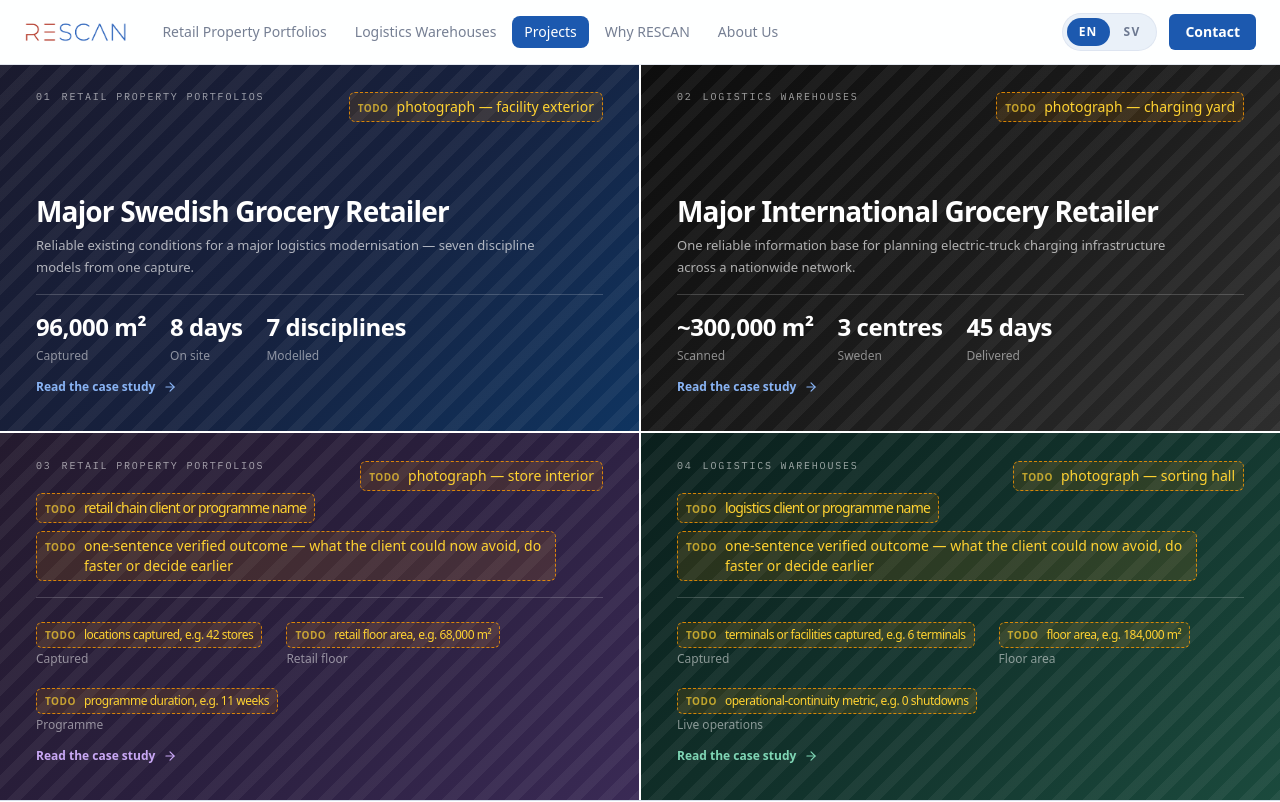
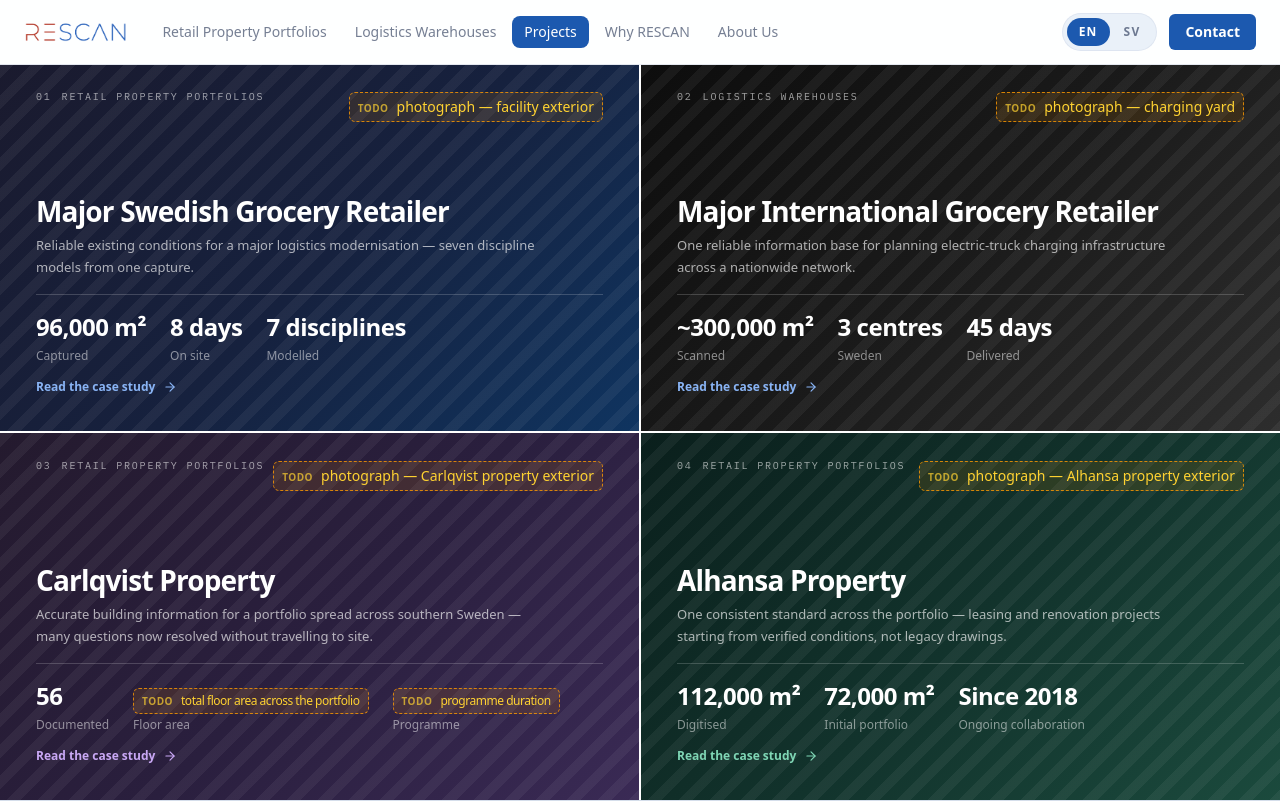
Before and after one commit to SzakacsTomi/rescan, a Next.js app: page /en/projects in a window 1280 px wide. Shown: the top 802 px of the page. Built offline with nearby package versions, Linux system fonts and the light colour scheme.

Commit message:
refactor: enhancements & updated projects section

```diff
--- a/app/components/organisms/sector/CarouselHero.tsx
+++ b/app/components/organisms/sector/CarouselHero.tsx
@@ -19,7 +19,7 @@
 const MIN_W = 240;
 const MAX_W = 360;
 const GAP = 4;
-const MAX_IMAGES = 24;
+const MAX_IMAGES = 48;
 
 const ROW_CONFIGS = [{ duration: "200s" }, { duration: "140s" }, { duration: "201s" }];
 
@@ -28,19 +28,24 @@
   return MIN_W + Math.round((hash / 999) * (MAX_W - MIN_W));
 }
 
-/** Every row gets the full image list, just rotated to a different start, so a small
- *  Cloudinary folder still reads as a dense, continuous strip in each row rather than
- *  thinning out three ways. */
+/** Splits the image list into one disjoint group per row (round-robin by index) so the
+ *  same photo never scrolls past twice at once — each row reads as its own strip. */
+function partitionByRow(images: string[], rowCount: number): string[][] {
+  const groups: string[][] = Array.from({ length: rowCount }, () => []);
+  images.forEach((src, i) => groups[i % rowCount].push(src));
+  return groups;
+}
+
+/** A row's own group is doubled back to back so translating by exactly -50% (the
+ *  `marquee` keyframe) loops it seamlessly. */
 function buildRow(images: string[], rowIdx: number) {
-  const rotated = [...images.slice(rowIdx), ...images.slice(0, rowIdx)];
-  const safe = rotated.length > 0 ? rotated : images;
   return [
-    ...safe.map((src, i) => ({
+    ...images.map((src, i) => ({
       src,
       id: `r${rowIdx}-a-${i}`,
       width: seededWidth(rowIdx * 100 + i),
     })),
-    ...safe.map((src, i) => ({
+    ...images.map((src, i) => ({
       src,
       id: `r${rowIdx}-b-${i}`,
       width: seededWidth(rowIdx * 100 + i),
@@ -74,10 +79,11 @@
   images,
 }: CarouselHeroProps) => {
   const limitedImages = images.slice(0, MAX_IMAGES);
+  const imageGroups = partitionByRow(limitedImages, ROW_CONFIGS.length);
 
   const rows = ROW_CONFIGS.map((cfg, rowIdx) => ({
     ...cfg,
-    track: buildRow(limitedImages, rowIdx),
+    track: buildRow(imageGroups[rowIdx], rowIdx),
   }));
 
   return (
@@ -117,7 +123,7 @@
       </div>
 
       <div className="relative h-72 overflow-hidden bg-ink sm:h-96 lg:absolute lg:inset-y-0 lg:right-0 lg:left-[56%] lg:h-auto">
-        <div className="absolute inset-0 flex flex-col gap-1 py-1">
+        <div className="absolute inset-0 flex flex-col gap-1">
           {rows.map((row) => (
             <div key={row.duration} className="relative flex-1 overflow-hidden">
               <div
--- a/app/globals.css
+++ b/app/globals.css
@@ -185,6 +185,13 @@
   --ring: oklch(0.476 0.150 258);
 }
 
+/* CarouselHero's track is the image list rendered twice back to back (see
+   CarouselHero.tsx's buildRow), so translating exactly half its width loops seamlessly. */
+@keyframes marquee {
+  from { transform: translateX(0) }
+  to { transform: translateX(-50%) }
+}
+
 /* Pixel distance rather than -50% keeps this on the compositor thread in every browser —
    percentage transforms force a layout read on each frame in some engines, which is what
    made the old logo marquee stutter. The distance comes from a measured DOM width via a
--- a/config/projects.ts
+++ b/config/projects.ts
@@ -24,14 +24,15 @@
 };
 
 /** The 2×2 the Projects design opens with, in the order it draws them — always four
- *  tiles, one per project. Two carry the design's own stand-in copy rather than
- *  delivered work; their title, body, stats and photo hint stay `[[TODO: …]]` until
- *  the client supplies them, but the tile itself is never hidden. */
+ *  tiles, one per project. Three retail-property portfolios and one logistics
+ *  placeholder: case2 and case3 are both real Retail Property Portfolios case studies
+ *  (Carlqvist, Alhansa) rather than one of each sector, because no logistics-warehouse
+ *  case study exists yet — inventing one to keep a 2/2 split would misrepresent the work. */
 export const caseStudies: CaseStudyConfig[] = [
   { id: "case0", sector: "retail", gradient: DEEP_BLUE_GRADIENT, accent: "#89b4f5" },
   { id: "case1", sector: "logistics", gradient: CHARCOAL_GRADIENT, accent: "#89b4f5" },
   { id: "case2", sector: "retail", gradient: VIOLET_GRADIENT, accent: "#c9a8f5" },
-  { id: "case3", sector: "logistics", gradient: EVERGREEN_GRADIENT, accent: "#7fd6b5" },
+  { id: "case3", sector: "retail", gradient: EVERGREEN_GRADIENT, accent: "#7fd6b5" },
 ];
 
 /**
--- a/messages/en.json
+++ b/messages/en.json
@@ -394,37 +394,37 @@
         }
       },
       "case2": {
-        "title": "[[TODO: retail chain client or programme name]]",
-        "body": "[[TODO: one-sentence verified outcome — what the client could now avoid, do faster or decide earlier]]",
-        "photoHint": "[[TODO: photograph — store interior]]",
+        "title": "Carlqvist Property",
+        "body": "Accurate building information for a portfolio spread across southern Sweden — many questions now resolved without travelling to site.",
+        "photoHint": "[[TODO: photograph — Carlqvist property exterior]]",
         "stat0": {
-          "value": "[[TODO: locations captured, e.g. 42 stores]]",
-          "label": "Captured"
+          "value": "56",
+          "label": "Documented"
         },
         "stat1": {
-          "value": "[[TODO: retail floor area, e.g. 68,000 m²]]",
-          "label": "Retail floor"
+          "value": "[[TODO: total floor area across the portfolio]]",
+          "label": "Floor area"
         },
         "stat2": {
-          "value": "[[TODO: programme duration, e.g. 11 weeks]]",
+          "value": "[[TODO: programme duration]]",
           "label": "Programme"
         }
       },
       "case3": {
-        "title": "[[TODO: logistics client or programme name]]",
-        "body": "[[TODO: one-sentence verified outcome — what the client could now avoid, do faster or decide earlier]]",
-        "photoHint": "[[TODO: photograph — sorting hall]]",
+        "title": "Alhansa Property",
+        "body": "One consistent standard across the portfolio — leasing and renovation projects starting from verified conditions, not legacy drawings.",
+        "photoHint": "[[TODO: photograph — Alhansa property exterior]]",
         "stat0": {
-          "value": "[[TODO: terminals or facilities captured, e.g. 6 terminals]]",
-          "label": "Captured"
+          "value": "112,000 m²",
+          "label": "Digitised"
         },
         "stat1": {
-          "value": "[[TODO: floor area, e.g. 184,000 m²]]",
-          "label": "Floor area"
+          "value": "72,000 m²",
+          "label": "Initial portfolio"
         },
         "stat2": {
-          "value": "[[TODO: operational-continuity metric, e.g. 0 shutdowns]]",
-          "label": "Live operations"
+          "value": "Since 2018",
+          "label": "Ongoing collaboration"
         }
       }
     },
--- a/messages/sv.json
+++ b/messages/sv.json
@@ -399,37 +399,37 @@
         }
       },
       "case2": {
-        "title": "[[TODO: retail chain client or programme name]]",
-        "body": "[[TODO: one-sentence verified outcome — what the client could now avoid, do faster or decide earlier]]",
-        "photoHint": "[[TODO: photograph — store interior]]",
+        "title": "Carlqvist Fastigheter",
+        "body": "Tillförlitlig byggnadsinformation för en fastighetsportfölj spridd över södra Sverige — många frågor löses nu utan att resa till platsen.",
+        "photoHint": "[[TODO: photograph — Carlqvist property exterior]]",
         "stat0": {
-          "value": "[[TODO: locations captured, e.g. 42 stores]]",
-          "label": "Inmätt"
+          "value": "56",
+          "label": "Dokumenterat"
         },
         "stat1": {
-          "value": "[[TODO: retail floor area, e.g. 68,000 m²]]",
-          "label": "Butiksyta"
+          "value": "[[TODO: total floor area across the portfolio]]",
+          "label": "Golvyta"
         },
         "stat2": {
-          "value": "[[TODO: programme duration, e.g. 11 weeks]]",
+          "value": "[[TODO: programme duration]]",
           "label": "Program"
         }
       },
       "case3": {
-        "title": "[[TODO: logistics client or programme name]]",
-        "body": "[[TODO: one-sentence verified outcome — what the client could now avoid, do faster or decide earlier]]",
-        "photoHint": "[[TODO: photograph — sorting hall]]",
+        "title": "Alhansa Fastigheter",
+        "body": "En gemensam standard för hela portföljen — uthyrning och renoveringsprojekt som utgår från verifierade förutsättningar, inte gamla ritningar.",
+        "photoHint": "[[TODO: photograph — Alhansa property exterior]]",
         "stat0": {
-          "value": "[[TODO: terminals or facilities captured, e.g. 6 terminals]]",
-          "label": "Inmätt"
+          "value": "112 000 m²",
+          "label": "Digitaliserat"
         },
         "stat1": {
-          "value": "[[TODO: floor area, e.g. 184,000 m²]]",
-          "label": "Golvyta"
+          "value": "72 000 m²",
+          "label": "Ursprunglig portfölj"
         },
         "stat2": {
-          "value": "[[TODO: operational-continuity metric, e.g. 0 shutdowns]]",
-          "label": "Löpande drift"
+          "value": "Sedan 2018",
+          "label": "Pågående samarbete"
         }
       }
     },
```
